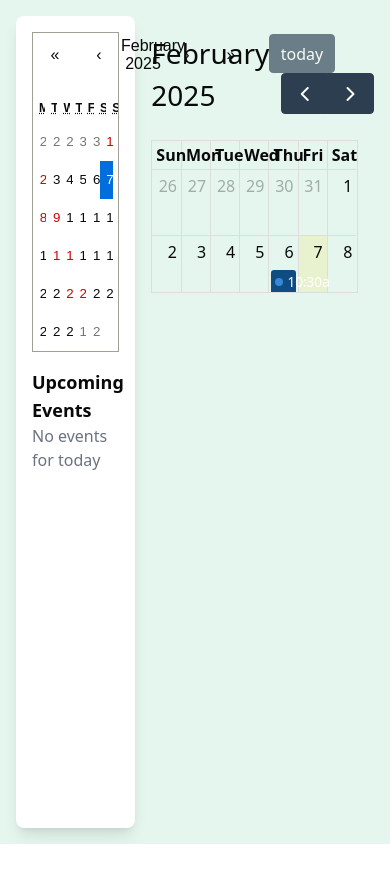
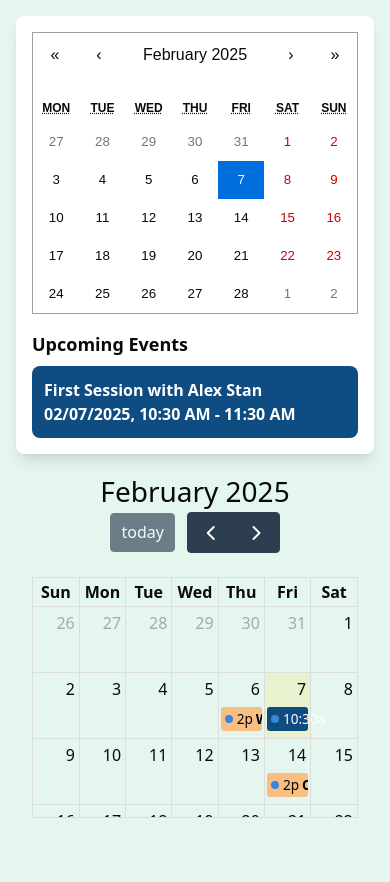
Before and after one commit to quoc127/calender-gg, a React (Vite) app in the folder demo/: page / in a window 390 px wide. Shown: the top 882 px of the page. Before the commit the page ends 844 px from the top, so only its background shows below. Built offline with nearby package versions, Linux system fonts and the light colour scheme.

Commit message:
reponsive

```diff
--- a/demo/package.json
+++ b/demo/package.json
@@ -14,6 +14,7 @@
     "@fullcalendar/daygrid": "^6.1.15",
     "@fullcalendar/interaction": "^6.1.15",
     "@fullcalendar/react": "^6.1.15",
+    "@fullcalendar/timegrid": "^6.1.15",
     "@radix-ui/react-slot": "^1.1.1",
     "class-variance-authority": "^0.7.1",
     "clsx": "^2.1.1",
--- a/demo/src/components/MainCalendar.jsx
+++ b/demo/src/components/MainCalendar.jsx
@@ -1,6 +1,7 @@
 import FullCalendar from "@fullcalendar/react";
 import dayGridPlugin from "@fullcalendar/daygrid";
 import interactionPlugin from "@fullcalendar/interaction";
+import "./style/MainCalendar.css";
 
 export const MainCalendar = ({ events, handleEventDrop }) => {
   return (
--- /dev/null
+++ b/demo/src/components/style/MainCalendar.css
@@ -0,0 +1,4 @@
+.fc-header-toolbar{
+  display: flex;
+  flex-direction: column;
+}
--- a/demo/src/pages/main.jsx
+++ b/demo/src/pages/main.jsx
@@ -13,7 +13,7 @@ const setEventDate = (dateString, hours, minutes) => {
 const initialEvents = [
   {
     title: "First Session with Alex Stan",
-    start: setEventDate("2025-02-06", 10, 30),
+    start: setEventDate("2025-02-07", 10, 30),
     end: setEventDate("2025-02-06", 11, 30),
     type: "appointment",
   },
@@ -55,8 +55,8 @@ const CalendarApp = () => {
   };
 
   return (
-    <div className="flex p-4 bg-[#E4F6ED] min-h-screen">
-      <div className="w-1/3 p-4 bg-white shadow-lg rounded-lg">
+    <div className="flex flex-col md:flex-row p-4 bg-[#E4F6ED] min-h-screen">
+      <div className="w-full md:w-1/3 p-4 bg-white shadow-lg rounded-lg">
         <MiniCalendar
           setSelectedDate={setSelectedDate}
           selectedDate={selectedDate}
@@ -64,7 +64,7 @@ const CalendarApp = () => {
        <EvenList dailyEvents={dailyEvents}/>
       </div>
 
-      <div className="w-2/3 p-4">
+      <div className="w-full md:w-2/3 p-4 mb-10">
         <MainCalendar
           events={initialEvents}
           handleEventDrop={handleEventDrop}
```
Also changed, not shown: 1 other file (tests, documents, lock files or other folders).
